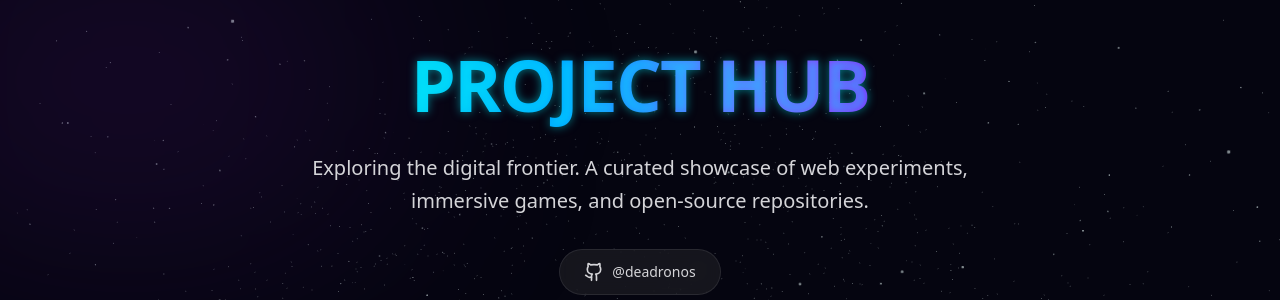
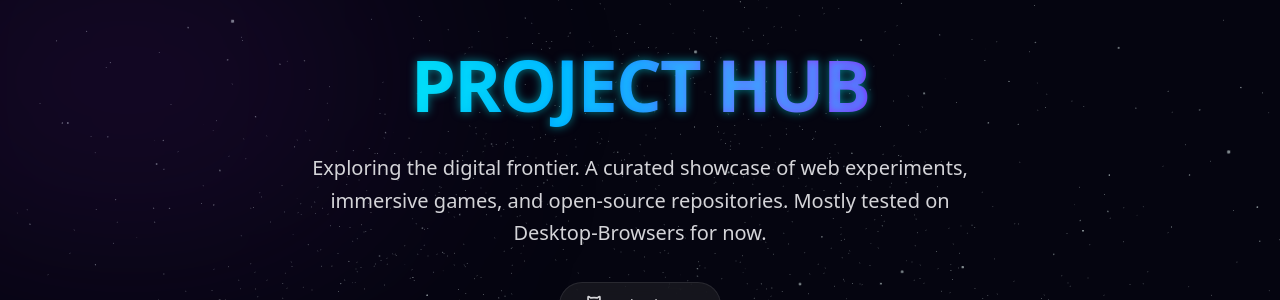
Before and after one commit to deadronos/repohub, a Next.js app: page / in a window 1280 px wide. Shown: the top 300 px of the page. Built offline with nearby package versions, Linux system fonts and the light colour scheme; no server answers; the database is empty.

Commit message:
fix: update project description for clarity and context

```diff
--- a/components/HeroHeader.tsx
+++ b/components/HeroHeader.tsx
@@ -7,7 +7,7 @@ export default function HeroHeader() {
         PROJECT HUB
       </h1>
       <p className="text-zinc-300 text-lg md:text-xl max-w-2xl mx-auto mb-8 leading-relaxed">
-        Exploring the digital frontier. A curated showcase of web experiments, immersive games, and open-source repositories.
+        Exploring the digital frontier. A curated showcase of web experiments, immersive games, and open-source repositories. Mostly tested on Desktop-Browsers for now.
       </p>
 
       <a
```
